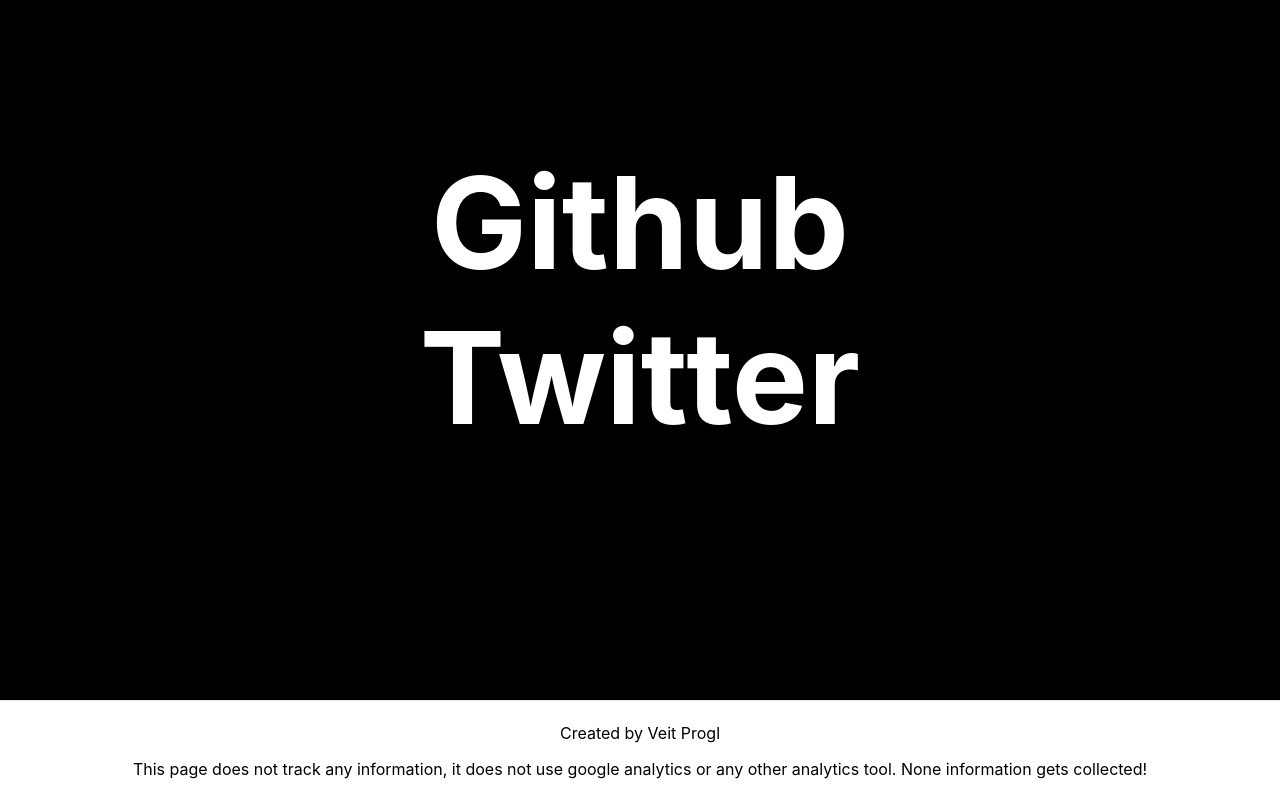
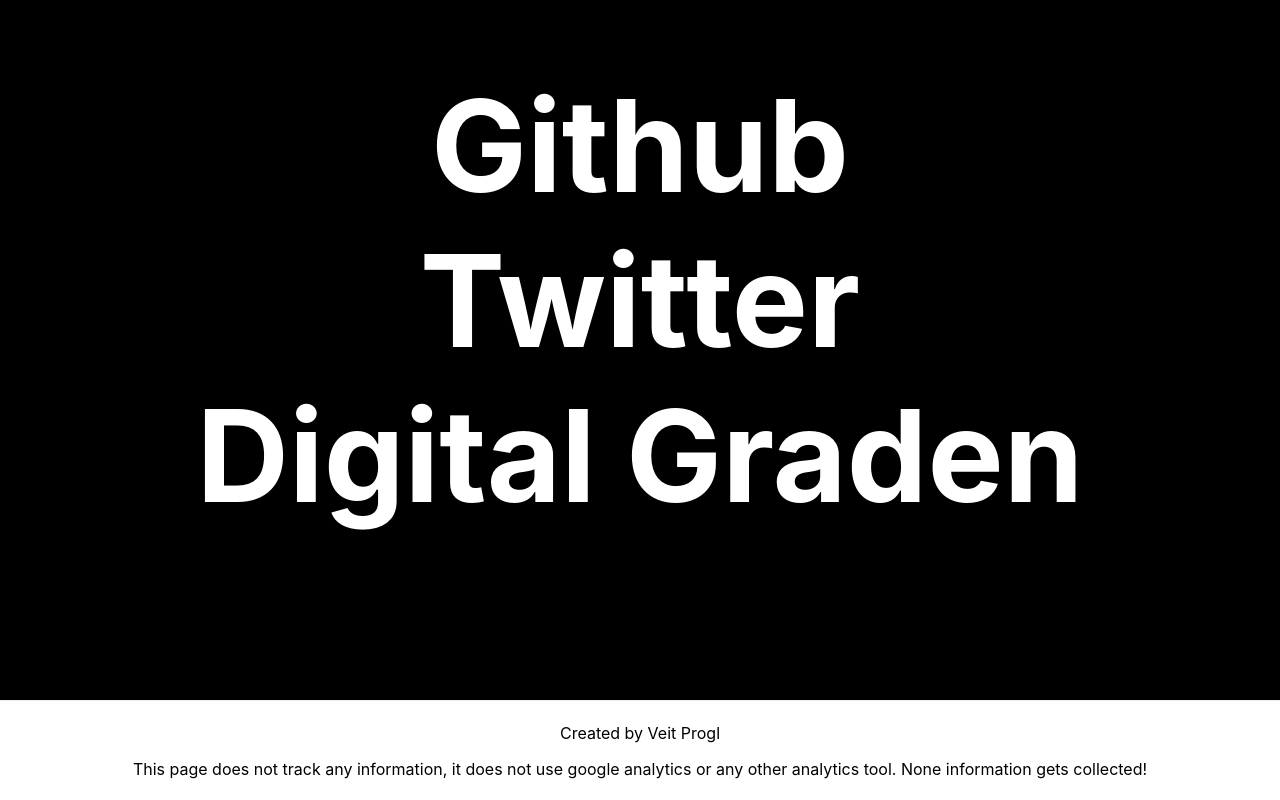
Before and after one commit to Veeit/Personal-Page, a plain HTML site: page index.html in a window 1280 px wide. Shown: the part 900-1700 px from the top of the page. Drawn offline with Linux system fonts and the light colour scheme.

Commit message:
add digital garden

```diff
--- a/index.html
+++ b/index.html
@@ -123,6 +123,7 @@
         <div class="container dark-bg big-link">
          <a href="https://github.com/Veeit/">Github</a>
          <a href="https://twitter.com/veitprog">Twitter</a>
+         <a href="graden.veit.pro">Digital Graden</a>
         </div>
       </main>
 
```
